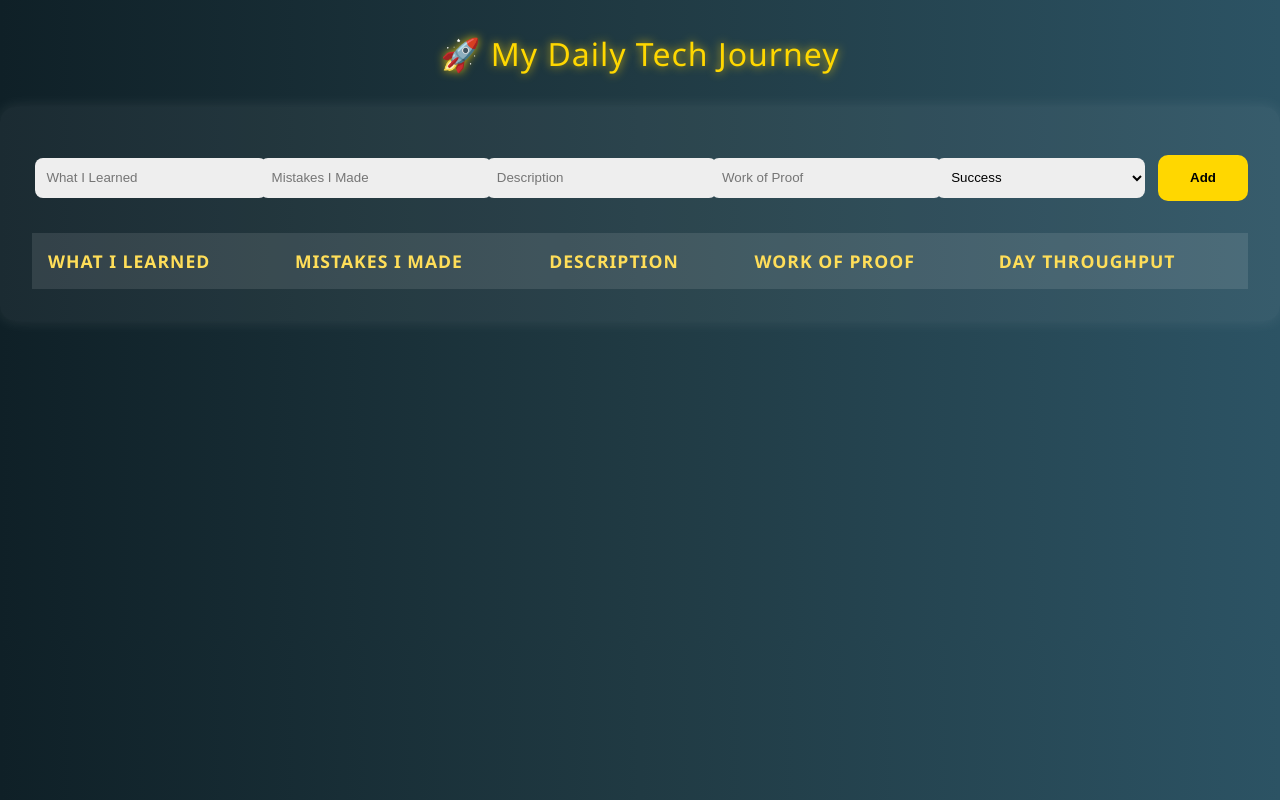
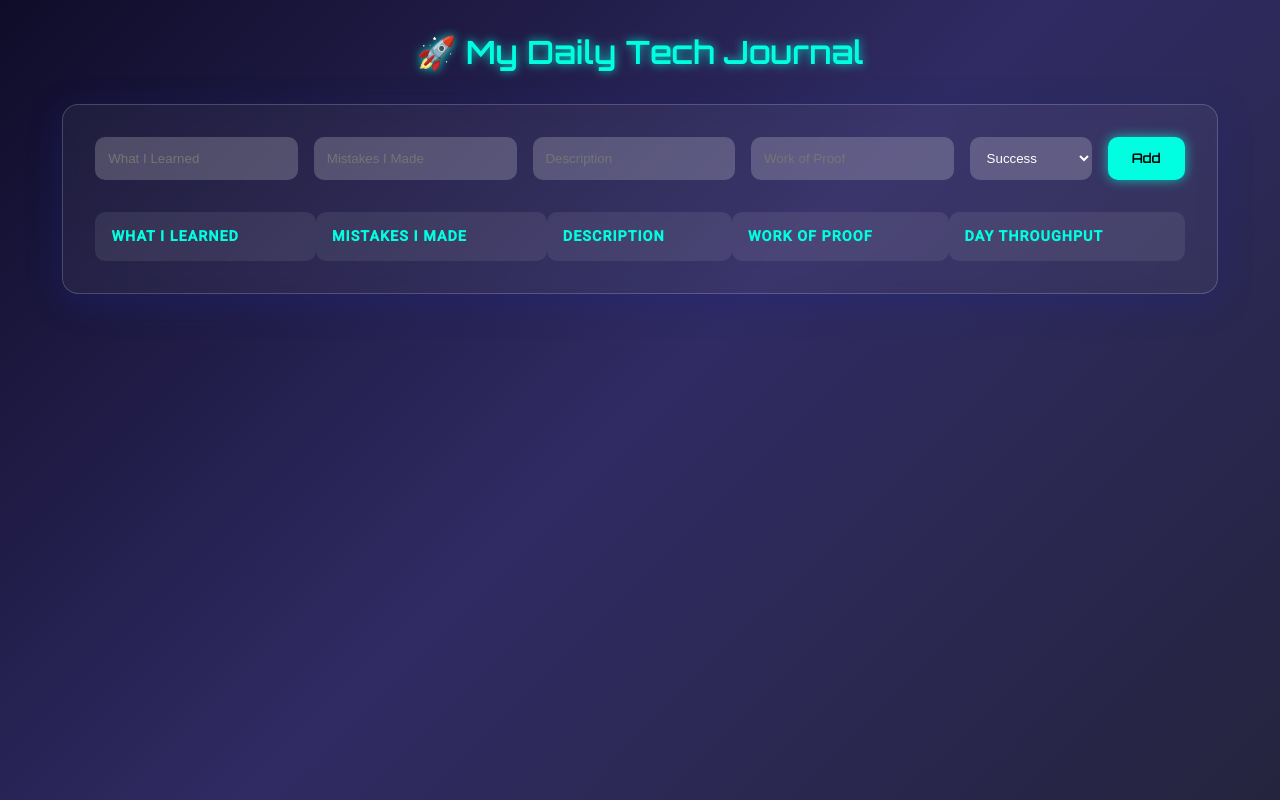
Before and after one commit to nagalikhitasingireddy/techJourney, a plain HTML site: page index.html in a window 1280 px wide. Drawn offline with Linux system fonts and the light colour scheme.

Commit message:
Update index.html

```diff
--- a/index.html
+++ b/index.html
@@ -1,40 +1,92 @@
 <!DOCTYPE html>
 <html lang="en">
 <head>
-  <meta charset="UTF-8">
-  <title>My Tech Journey Log</title>
+  <meta charset="UTF-8" />
+  <title>My Tech Journal</title>
   <meta name="viewport" content="width=device-width, initial-scale=1.0">
   <style>
-    body {
+    @import url('https://fonts.googleapis.com/css2?family=Orbitron:wght@600&family=Roboto:wght@300;500&display=swap');
+
+    * {
       margin: 0;
       padding: 0;
-      font-family: 'Segoe UI', Tahoma, Geneva, Verdana, sans-serif;
-      background: linear-gradient(to right, #0f2027, #203a43, #2c5364);
-      color: #fff;
+      box-sizing: border-box;
     }
 
-    header {
-      text-align: center;
+    body {
+      font-family: 'Roboto', sans-serif;
+      background: linear-gradient(135deg, #0f0c29, #302b63, #24243e);
+      color: #ffffff;
       padding: 2rem;
-      font-size: 2rem;
-      color: #ffd700;
-      letter-spacing: 1px;
-      text-shadow: 0 0 10px rgba(255, 215, 0, 0.8);
+      min-height: 100vh;
+      display: flex;
+      flex-direction: column;
+      align-items: center;
+    }
+
+    h1 {
+      font-family: 'Orbitron', sans-serif;
+      color: #00ffe1;
+      text-shadow: 0 0 10px #00ffe1cc;
+      margin-bottom: 2rem;
     }
 
     .container {
-      max-width: 95%;
-      margin: auto;
+      width: 95%;
+      max-width: 1200px;
+      background: rgba(255, 255, 255, 0.05);
+      border-radius: 16px;
       padding: 2rem;
-      background: rgba(255, 255, 255, 0.05);
-      border-radius: 15px;
-      box-shadow: 0 0 15px rgba(255, 255, 255, 0.1);
+      box-shadow: 0 8px 32px 0 rgba(31, 38, 135, 0.37);
+      backdrop-filter: blur(8px);
+      border: 1px solid rgba(255, 255, 255, 0.18);
+    }
+
+    .input-row {
+      display: grid;
+      grid-template-columns: repeat(5, 1fr) auto;
+      gap: 1rem;
+      margin-bottom: 2rem;
+    }
+
+    input, select {
+      padding: 0.8rem;
+      border: none;
+      border-radius: 10px;
+      background: rgba(255, 255, 255, 0.2);
+      color: #fff;
+      outline: none;
+      transition: 0.3s;
+    }
+
+    input:focus, select:focus {
+      background: rgba(255, 255, 255, 0.3);
+      box-shadow: 0 0 10px #00ffe1aa;
+    }
+
+    .add-btn {
+      background-color: #00ffe1;
+      color: #000;
+      font-weight: bold;
+      border: none;
+      border-radius: 10px;
+      padding: 0.8rem 1.5rem;
+      cursor: pointer;
+      font-family: 'Orbitron', sans-serif;
+      transition: 0.3s ease;
+      box-shadow: 0 0 12px #00ffe1aa;
+    }
+
+    .add-btn:hover {
+      transform: scale(1.05);
+      box-shadow: 0 0 20px #00ffe1;
     }
 
     table {
       width: 100%;
       border-collapse: collapse;
-      margin-top: 2rem;
+      margin-top: 1rem;
+      color: #eee;
     }
 
     th, td {
@@ -43,70 +95,41 @@
     }
 
     th {
-      font-size: 1.1rem;
       text-transform: uppercase;
+      font-size: 0.9rem;
       letter-spacing: 1px;
-      background-color: rgba(255, 255, 255, 0.1);
-      color: #ffde59;
+      color: #00ffe1;
+      background: rgba(255, 255, 255, 0.08);
+      border-radius: 10px;
     }
 
-    tr {
-      transition: background 0.3s ease;
-    }
-
-    tr:hover {
-      background: rgba(255, 255, 255, 0.05);
-    }
-
-    input, select {
-      padding: 0.7rem;
-      margin: 0.2rem;
-      border: none;
-      border-radius: 8px;
-      width: 100%;
-      background: #eee;
-    }
-
-    .row-input {
-      display: grid;
-      grid-template-columns: repeat(5, 1fr) auto;
-      gap: 1rem;
-      margin-top: 1rem;
-    }
-
-    .add-btn {
-      padding: 0.7rem 2rem;
-      background: #ffd700;
-      border: none;
-      border-radius: 10px;
-      color: #000;
-      font-weight: bold;
-      cursor: pointer;
-      transition: transform 0.2s ease, box-shadow 0.2s ease;
-    }
-
-    .add-btn:hover {
-      transform: scale(1.05);
-      box-shadow: 0 0 10px #ffd700aa;
+    tbody tr:hover {
+      background-color: rgba(255, 255, 255, 0.05);
     }
 
     .status-success {
-      color: limegreen;
+      color: #00ff6e;
       font-weight: bold;
     }
 
     .status-failure {
-      color: crimson;
+      color: #ff4b5c;
       font-weight: bold;
+    }
+
+    @media (max-width: 768px) {
+      .input-row {
+        grid-template-columns: 1fr;
+      }
     }
   </style>
 </head>
 <body>
 
-<header>🚀 My Daily Tech Journey</header>
+  <h1>🚀 My Daily Tech Journal</h1>
 
   <div class="container">
-  <div class="row-input">
+    <div class="input-row">
       <input type="text" id="learned" placeholder="What I Learned">
       <input type="text" id="mistakes" placeholder="Mistakes I Made">
       <input type="text" id="desc" placeholder="Description">
@@ -118,7 +141,7 @@
       <button class="add-btn" onclick="addRow()">Add</button>
     </div>
 
-  <table id="logTable">
+    <table>
       <thead>
         <tr>
           <th>What I Learned</th>
@@ -128,8 +151,8 @@
           <th>Day Throughput</th>
         </tr>
       </thead>
-    <tbody>
-      <!-- Entries will appear here -->
+      <tbody id="logTable">
+        <!-- Entries will be added here -->
       </tbody>
     </table>
   </div>
@@ -143,11 +166,11 @@
       const throughput = document.getElementById("throughput").value;
 
       if (!learned || !desc || !proof) {
-      alert("Please fill in all required fields.");
+        alert("Please fill in required fields.");
         return;
       }
 
-    const table = document.getElementById("logTable").querySelector("tbody");
+      const table = document.getElementById("logTable");
       const row = document.createElement("tr");
 
       row.innerHTML = `
@@ -160,7 +183,6 @@
 
       table.appendChild(row);
 
-    // Clear inputs
       document.getElementById("learned").value = "";
       document.getElementById("mistakes").value = "";
       document.getElementById("desc").value = "";
```
Lines whose indentation alone changed are shown as unchanged.
